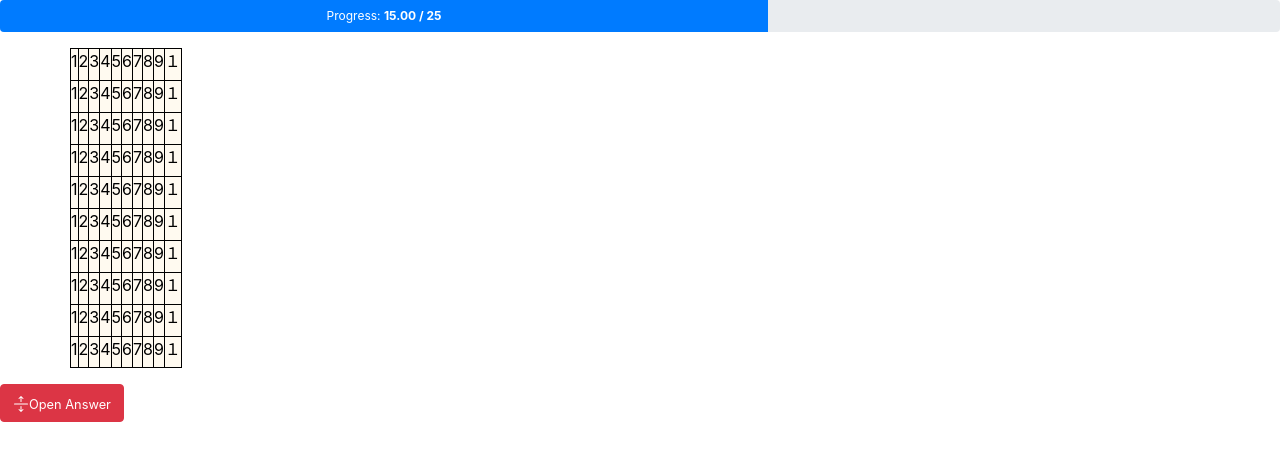
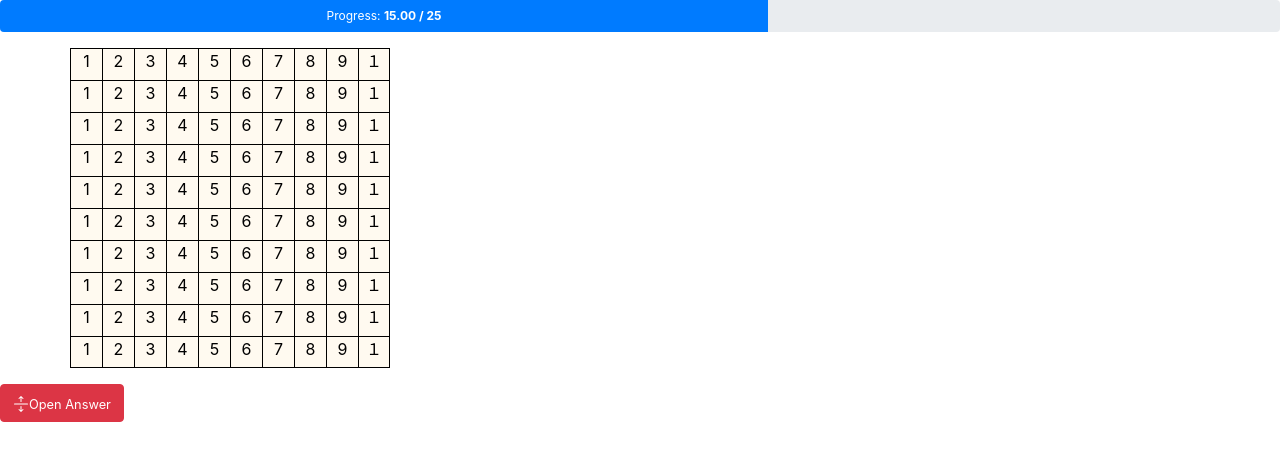
Before and after one commit to pottiri2405/blast, a Vue app: page /#/stage/1 in a window 1280 px wide. Shown: the top 460 px of the page. Built offline with nearby package versions, Linux system fonts and the light colour scheme.

Commit message:
no message

```diff
--- a/src/components/stage.vue
+++ b/src/components/stage.vue
@@ -81,12 +81,12 @@ export default {
 </script>
 <style>
 .box {
-  width: 2rem;
-  height: 2rem;
-  text-align: center;
-  vertical-align: middle;
-  border-top: 1px solid #000000;
-  border-left: 1px solid #000000;
+  width: 2rem !important;
+  height: 2rem !important;
+  text-align: center !important;
+  vertical-align: middle !important;
+  border-top: 1px solid #000000 !important;
+  border-left: 1px solid #000000 !important;
   padding-left: 0px !important;
   padding-right: 0px !important;
   background-color: #fffaf0;
```
